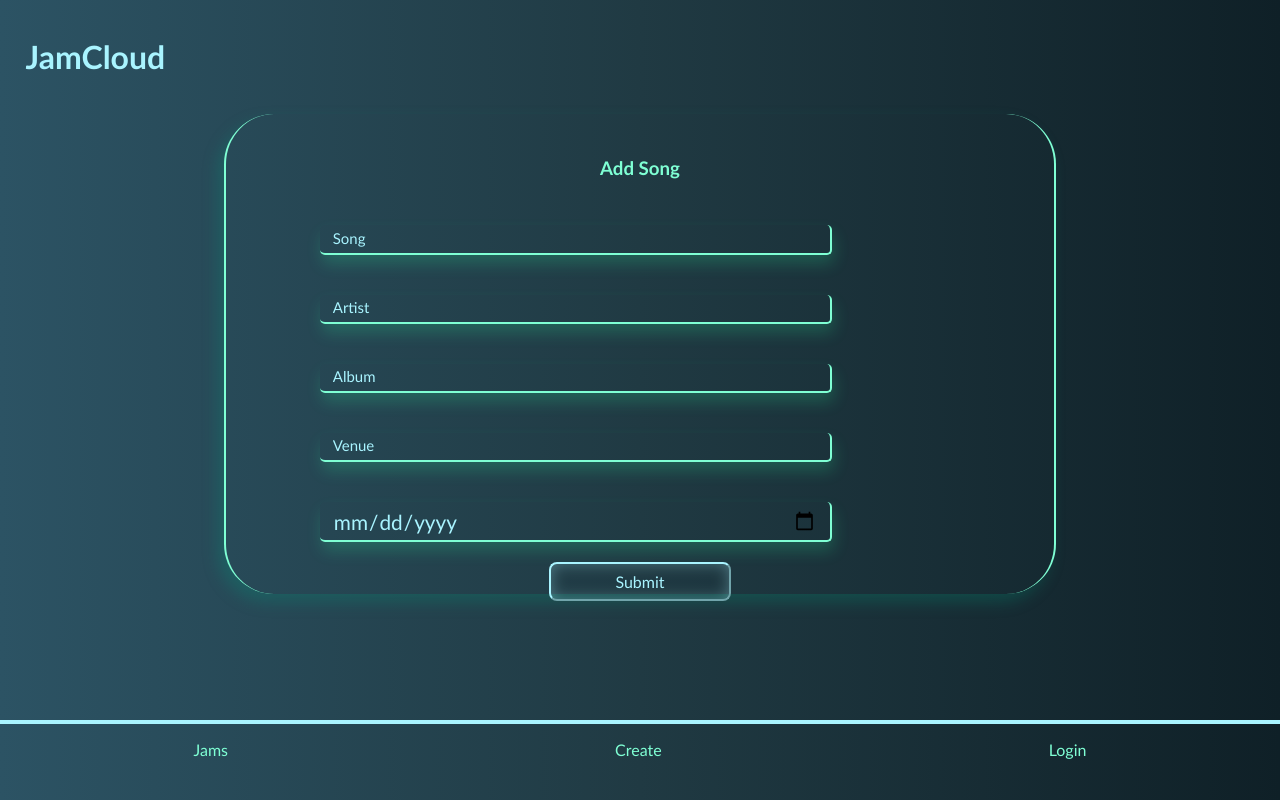
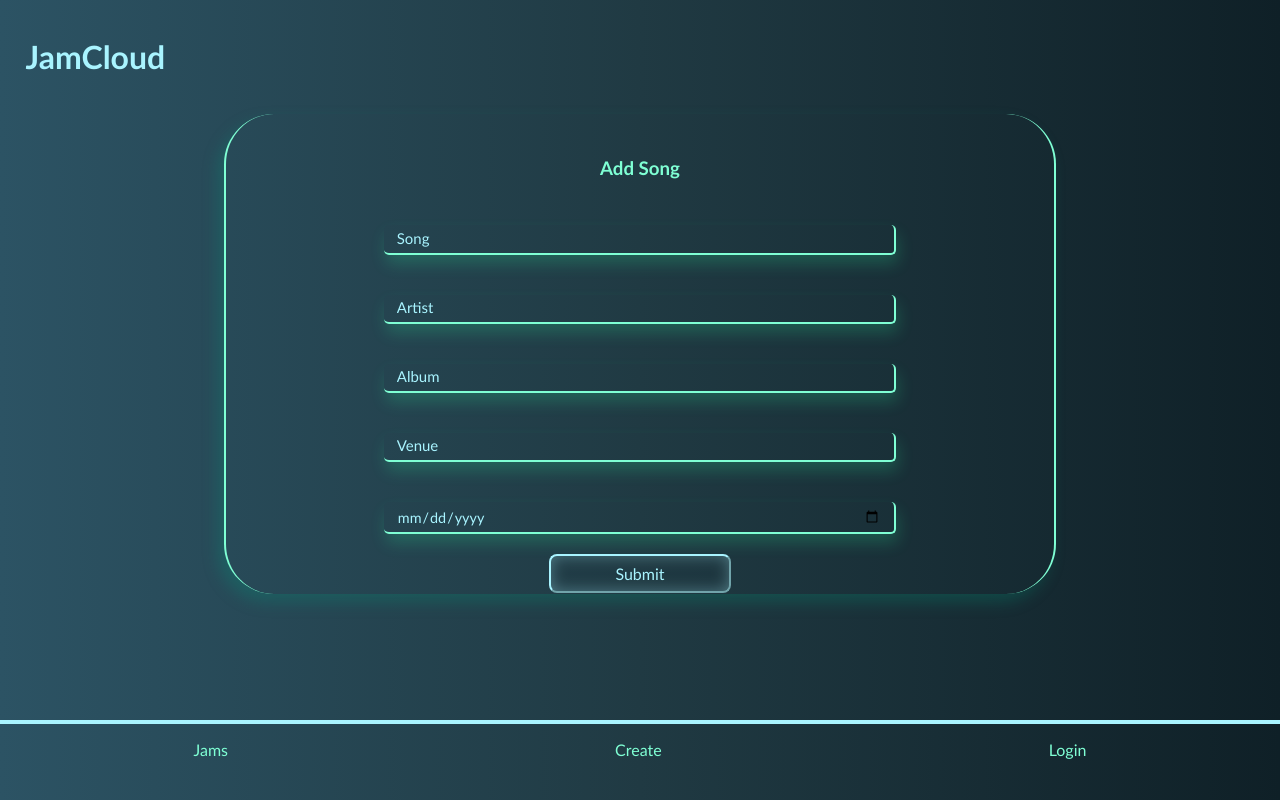
Before and after one commit to Bilbertius/jamcloud-client, a React (Create React App) app: page /maker in a window 1280 px wide. Built offline with nearby package versions, Linux system fonts and the light colour scheme; no server answers.

Commit message:
Fix font size

```diff
--- a/src/App.css
+++ b/src/App.css
@@ -172,6 +172,12 @@ form {
   min-width: 65vw;
   justify-content: space-around;
 }
+
+ div#input-wrapper {
+  display: flex;
+  align-items: center;
+}
+
 div {
   display: flex;
   align-content: center;
@@ -235,7 +241,7 @@ input:internal-autofill-selected {
 }
 #show_date {
   color: #a9f4ff;
-  font-size: 1.3em;
+  font-size: 1.8vh;
 }
 
 label {
--- a/src/components/CreateSong/Create.js
+++ b/src/components/CreateSong/Create.js
@@ -45,7 +45,7 @@ class Create extends React.Component {
       <>
         <form onSubmit={this.handleSubmitSong}>
           <h3>Add Song</h3>
-          <div>
+          <div id='input-wrapper'>
             <span>
               <input
                 id="song"
--- a/src/components/SongListItem/SongListItem.css
+++ b/src/components/SongListItem/SongListItem.css
@@ -39,7 +39,7 @@ span {
 }
 .song {
 
-    font-size: 1.6vh;
+    font-size: 1.5vh;
     text-align: left;
     font-weight: bold;
     flex-grow: 2;
```
